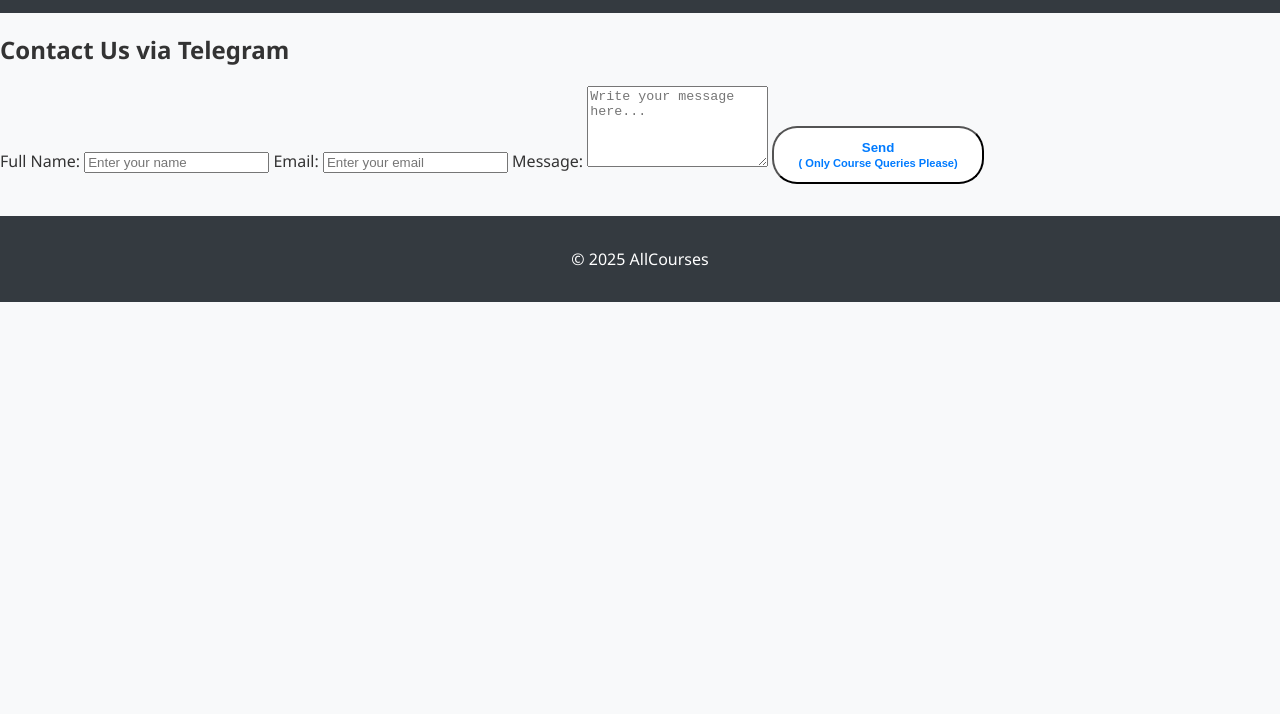
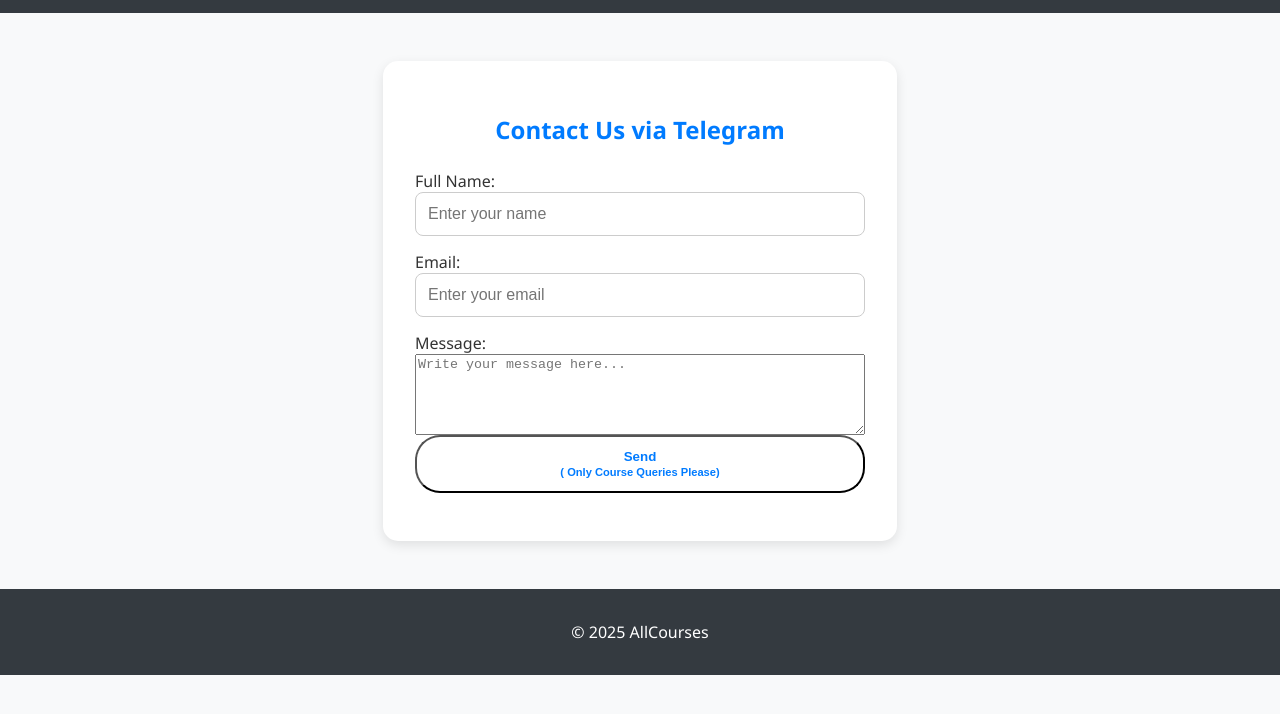
Before and after one commit to Anandkushwaha1/webproject, a plain HTML site: page contact.html in a window 1280 px wide. Shown: the part 52-766 px from the top of the page. Drawn offline with Linux system fonts and the light colour scheme.

Commit message:
Update small changes

```diff
--- a/css/style.css
+++ b/css/style.css
@@ -157,3 +157,32 @@ footer {
     display: block;
   }
 }
+
+/* Auth Form */
+.auth-section {
+  max-width: 450px;
+  margin: 3rem auto;
+  background: white;
+  padding: 2rem;
+  border-radius: 15px;
+  box-shadow: 0 4px 12px rgba(0,0,0,0.1);
+}
+
+.auth-section h2 {
+  text-align: center;
+  margin-bottom: 1.5rem;
+  color: #007BFF;
+}
+
+.auth-section form {
+  display: flex;
+  flex-direction: column;
+}
+
+.auth-section input {
+  padding: 12px;
+  margin-bottom: 15px;
+  border: 1px solid #ccc;
+  border-radius: 8px;
+  font-size: 1rem;
+}
```
